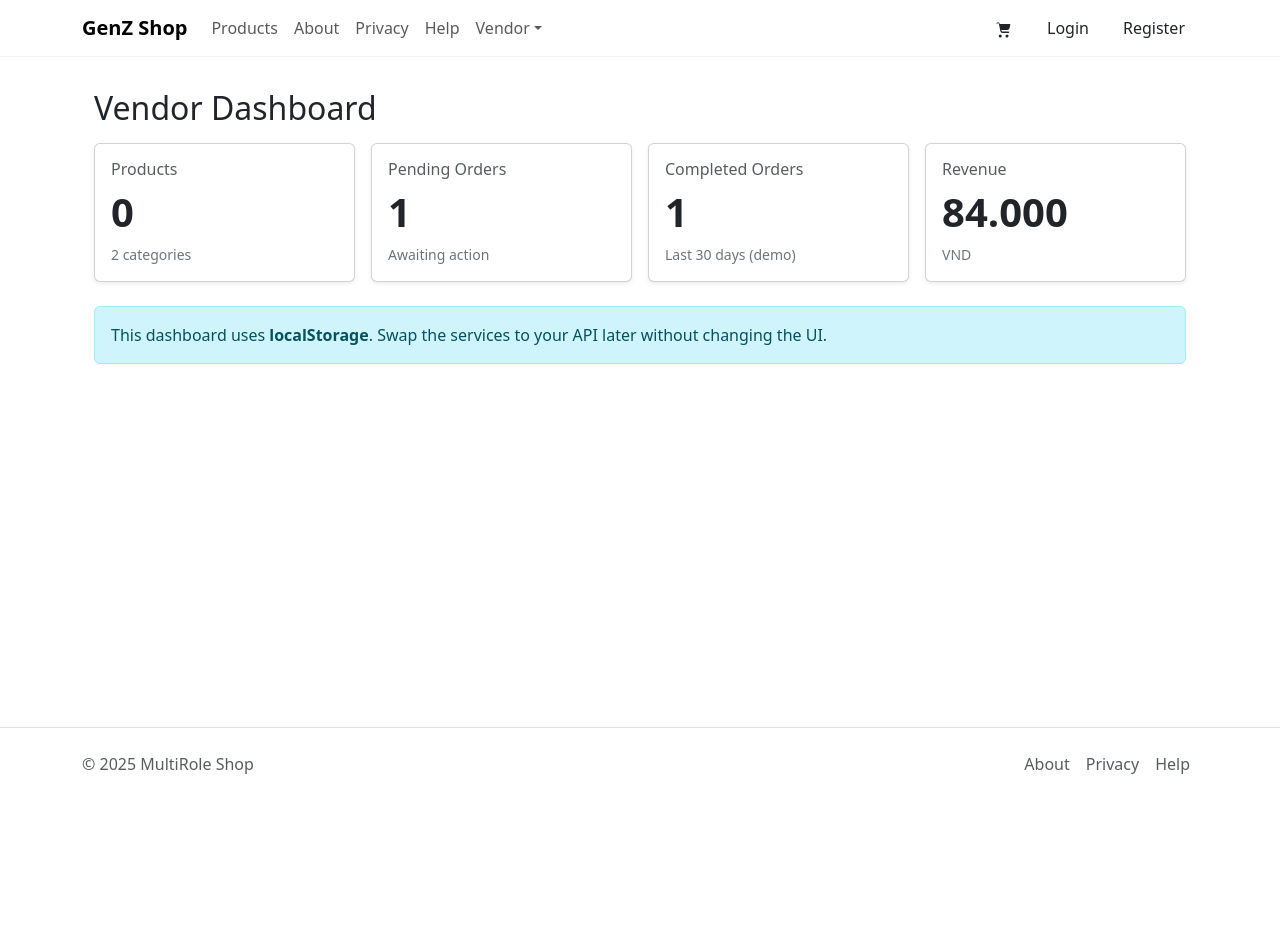
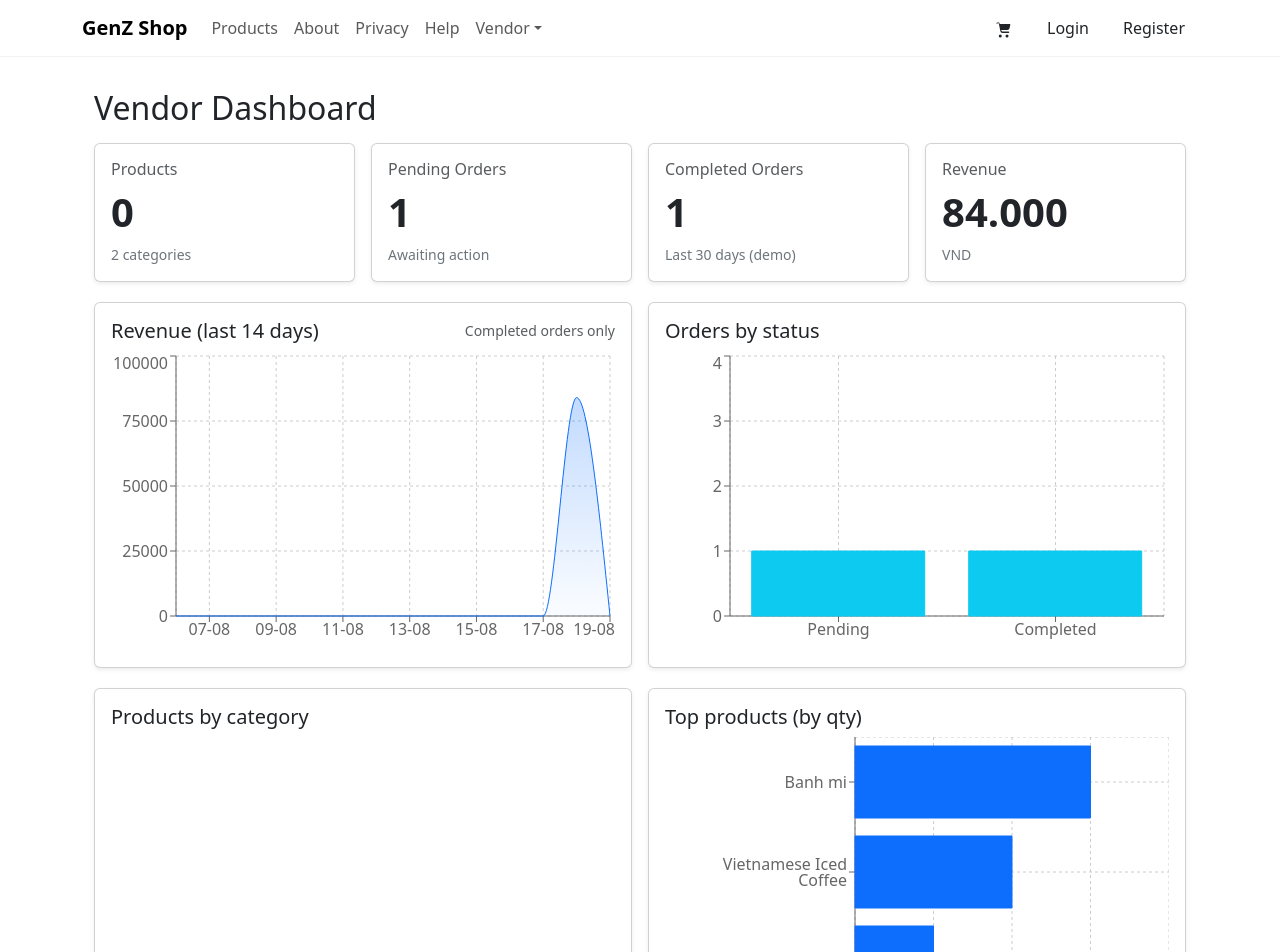
Before and after one commit to Tin0709/Full-Stack-Group-Project, a React (Vite) app in the folder ecommerce-platform-2025/frontend/: page /vendor in a window 1280 px wide. Shown: the top 952 px of the page. Before the commit the page ends 800 px from the top, so only its background shows below. Built offline with nearby package versions, Linux system fonts and the light colour scheme.

Commit message:
added charts to vendor dashboard

```diff
--- /dev/null
+++ b/ecommerce-platform-2025/frontend/src/components/vendor/charts/CategoryDistributionPie.jsx
@@ -0,0 +1,40 @@
+
+import React, { useMemo } from "react";
+import { ResponsiveContainer, PieChart, Pie, Cell, Tooltip, Legend } from "recharts";
+import ChartCard from "./ChartCard";
+
+export default function CategoryDistributionPie({ products }) {
+  const data = useMemo(() => {
+    const counts = {};
+    (products || []).forEach(p => {
+      const key = (p.category || "Uncategorized").trim() || "Uncategorized";
+      counts[key] = (counts[key] || 0) + 1;
+    });
+    return Object.entries(counts).map(([name, value]) => ({ name, value }));
+  }, [products]);
+
+  const COLORS = [
+    "var(--bs-primary)",
+    "var(--bs-success)",
+    "var(--bs-warning)",
+    "var(--bs-danger)",
+    "var(--bs-info)",
+    "var(--bs-secondary)",
+  ];
+
+  return (
+    <ChartCard title="Products by category">
+      <ResponsiveContainer>
+        <PieChart>
+          <Pie data={data} dataKey="value" nameKey="name" outerRadius={100} label>
+            {data.map((entry, index) => (
+              <Cell key={`cell-${index}`} fill={COLORS[index % COLORS.length]} />
+            ))}
+          </Pie>
+          <Tooltip />
+          <Legend />
+        </PieChart>
+      </ResponsiveContainer>
+    </ChartCard>
+  );
+}
--- /dev/null
+++ b/ecommerce-platform-2025/frontend/src/components/vendor/charts/ChartCard.jsx
@@ -0,0 +1,18 @@
+
+import React from "react";
+
+export default function ChartCard({ title, subtitle, children }) {
+  return (
+    <div className="card h-100 shadow-sm">
+      <div className="card-body">
+        <div className="d-flex justify-content-between align-items-center mb-2">
+          <h5 className="card-title mb-0">{title}</h5>
+          {subtitle && <span className="text-muted small">{subtitle}</span>}
+        </div>
+        <div style={{ width: "100%", height: 300 }}>
+          {children}
+        </div>
+      </div>
+    </div>
+  );
+}
--- /dev/null
+++ b/ecommerce-platform-2025/frontend/src/components/vendor/charts/OrdersByStatusBar.jsx
@@ -0,0 +1,28 @@
+
+import React, { useMemo } from "react";
+import { ResponsiveContainer, BarChart, Bar, XAxis, YAxis, CartesianGrid, Tooltip } from "recharts";
+import ChartCard from "./ChartCard";
+
+export default function OrdersByStatusBar({ orders }) {
+  const data = useMemo(() => {
+    const counts = {};
+    (orders || []).forEach(o => {
+      counts[o.status] = (counts[o.status] || 0) + 1;
+    });
+    return Object.entries(counts).map(([status, count]) => ({ status, count }));
+  }, [orders]);
+
+  return (
+    <ChartCard title="Orders by status">
+      <ResponsiveContainer>
+        <BarChart data={data}>
+          <CartesianGrid strokeDasharray="3 3" />
+          <XAxis dataKey="status" />
+          <YAxis allowDecimals={false} />
+          <Tooltip />
+          <Bar dataKey="count" stroke="var(--bs-info)" fill="var(--bs-info)" />
+        </BarChart>
+      </ResponsiveContainer>
+    </ChartCard>
+  );
+}
--- /dev/null
+++ b/ecommerce-platform-2025/frontend/src/components/vendor/charts/RevenueAreaChart.jsx
@@ -0,0 +1,53 @@
+
+import React, { useMemo } from "react";
+import {
+  ResponsiveContainer, AreaChart, Area, XAxis, YAxis, Tooltip, CartesianGrid,
+} from "recharts";
+import ChartCard from "./ChartCard";
+
+function fmtDay(d) {
+  const dt = new Date(d);
+  return dt.toLocaleDateString("vi-VN", { day: "2-digit", month: "2-digit" });
+}
+
+export default function RevenueAreaChart({ orders, days = 14 }) {
+  const data = useMemo(() => {
+    const today = new Date();
+    const map = new Map();
+    for (let i = days - 1; i >= 0; i--) {
+      const d = new Date(today);
+      d.setDate(today.getDate() - i);
+      const key = d.toISOString().slice(0, 10);
+      map.set(key, 0);
+    }
+    (orders || []).forEach(o => {
+      if (o.status !== "Completed") return;
+      const key = new Date(o.date).toISOString().slice(0, 10);
+      if (map.has(key)) map.set(key, (map.get(key) || 0) + (o.total || 0));
+    });
+    return Array.from(map.entries()).map(([date, revenue]) => ({
+      date: fmtDay(date),
+      revenue,
+    }));
+  }, [orders, days]);
+
+  return (
+    <ChartCard title="Revenue (last 14 days)" subtitle="Completed orders only">
+      <ResponsiveContainer>
+        <AreaChart data={data}>
+          <defs>
+            <linearGradient id="revColor" x1="0" y1="0" x2="0" y2="1">
+              <stop offset="5%" stopColor="var(--bs-primary)" stopOpacity={0.4}/>
+              <stop offset="95%" stopColor="var(--bs-primary)" stopOpacity={0.05}/>
+            </linearGradient>
+          </defs>
+          <CartesianGrid strokeDasharray="3 3" />
+          <XAxis dataKey="date" />
+          <YAxis />
+          <Tooltip formatter={(v)=> v.toLocaleString('vi-VN')} />
+          <Area type="monotone" dataKey="revenue" stroke="var(--bs-primary)" fill="url(#revColor)" />
+        </AreaChart>
+      </ResponsiveContainer>
+    </ChartCard>
+  );
+}
--- /dev/null
+++ b/ecommerce-platform-2025/frontend/src/components/vendor/charts/TopProductsBar.jsx
@@ -0,0 +1,34 @@
+
+import React, { useMemo } from "react";
+import { ResponsiveContainer, BarChart, Bar, XAxis, YAxis, CartesianGrid, Tooltip } from "recharts";
+import ChartCard from "./ChartCard";
+
+export default function TopProductsBar({ orders, topN = 5 }) {
+  const data = useMemo(() => {
+    const qty = {};
+    (orders || []).forEach(o => {
+      (o.items || []).forEach(it => {
+        const key = it.name || "Unknown";
+        qty[key] = (qty[key] || 0) + Number(it.qty || 0);
+      });
+    });
+    return Object.entries(qty)
+      .map(([name, q]) => ({ name, qty: q }))
+      .sort((a, b) => b.qty - a.qty)
+      .slice(0, topN);
+  }, [orders, topN]);
+
+  return (
+    <ChartCard title="Top products (by qty)">
+      <ResponsiveContainer>
+        <BarChart data={data} layout="vertical" margin={{ left: 50 }}>
+          <CartesianGrid strokeDasharray="3 3" />
+          <XAxis type="number" allowDecimals={false} />
+          <YAxis type="category" dataKey="name" width={140} />
+          <Tooltip />
+          <Bar dataKey="qty" stroke="var(--bs-primary)" fill="var(--bs-primary)" />
+        </BarChart>
+      </ResponsiveContainer>
+    </ChartCard>
+  );
+}
--- a/ecommerce-platform-2025/frontend/src/pages/VendorDashboard.jsx
+++ b/ecommerce-platform-2025/frontend/src/pages/VendorDashboard.jsx
@@ -4,25 +4,56 @@ import MetricCard from "../components/vendor/MetricCard";
 import { listOrders } from "../services/vendorOrderService";
 import { listProducts } from "../services/vendorProductService";
 import { listCategories } from "../services/vendorCategoryService";
-export default function VendorDashboard(){
+
+import RevenueAreaChart from "../components/vendor/charts/RevenueAreaChart";
+import OrdersByStatusBar from "../components/vendor/charts/OrdersByStatusBar";
+import CategoryDistributionPie from "../components/vendor/charts/CategoryDistributionPie";
+import TopProductsBar from "../components/vendor/charts/TopProductsBar";
+
+export default function VendorDashboard() {
   const orders = listOrders();
   const products = listProducts();
   const categories = listCategories();
-  const pending = orders.filter(o=>o.status==="Pending").length;
-  const completed = orders.filter(o=>o.status==="Completed").length;
-  const revenue = orders.filter(o=>o.status==="Completed").reduce((s,o)=> s + (o.total||0), 0);
-  const lowStock = products.filter(p=> Number(p.stock||0) <= 5).length;
+
+  const pending = orders.filter(o => o.status === "Pending").length;
+  const completed = orders.filter(o => o.status === "Completed").length;
+  const revenue = orders.filter(o => o.status === "Completed").reduce((s,o)=> s + (o.total || 0), 0);
+
   return (
     <div className="container py-3">
       <h2 className="mb-3">Vendor Dashboard</h2>
+
       <div className="row g-3">
-        <div className="col-md-3"><MetricCard title="Products" value={products.length} subtext={`${categories.length} categories`} /></div>
-        <div className="col-md-3"><MetricCard title="Pending Orders" value={pending} subtext="Awaiting action" /></div>
-        <div className="col-md-3"><MetricCard title="Completed Orders" value={completed} subtext="Last 30 days (demo)" /></div>
-        <div className="col-md-3"><MetricCard title="Revenue" value={revenue.toLocaleString("vi-VN")} subtext="VND" /></div>
+        <div className="col-md-3">
+          <MetricCard title="Products" value={products.length} subtext={`${categories.length} categories`} />
+        </div>
+        <div className="col-md-3">
+          <MetricCard title="Pending Orders" value={pending} subtext="Awaiting action" />
+        </div>
+        <div className="col-md-3">
+          <MetricCard title="Completed Orders" value={completed} subtext="Last 30 days (demo)" />
+        </div>
+        <div className="col-md-3">
+          <MetricCard title="Revenue" value={revenue.toLocaleString("vi-VN")} subtext="VND" />
+        </div>
       </div>
-      <div className="mt-4">
-        <div className="alert alert-info">This dashboard uses <strong>localStorage</strong>. Swap the services to your API later without changing the UI.</div>
+
+      <div className="row g-3 mt-1">
+        <div className="col-xl-6 col-lg-12">
+          <RevenueAreaChart orders={orders} />
+        </div>
+        <div className="col-xl-6 col-lg-12">
+          <OrdersByStatusBar orders={orders} />
+        </div>
+      </div>
+
+      <div className="row g-3 mt-1">
+        <div className="col-xl-6 col-lg-12">
+          <CategoryDistributionPie products={products} />
+        </div>
+        <div className="col-xl-6 col-lg-12">
+          <TopProductsBar orders={orders} />
+        </div>
       </div>
     </div>
   );
--- a/ecommerce-platform-2025/package.json
+++ b/ecommerce-platform-2025/package.json
@@ -39,7 +39,8 @@
     "mongoose": "^8.0.3",
     "morgan": "^1.10.0",
     "multer": "^1.4.5-lts.1",
-    "react-router-dom": "^7.8.0"
+    "react-router-dom": "^7.8.0",
+    "recharts": "^3.1.2"
   },
   "devDependencies": {
     "concurrently": "^8.2.2",
```
Also changed, not shown: 1 other file (tests, documents, lock files or other folders).
